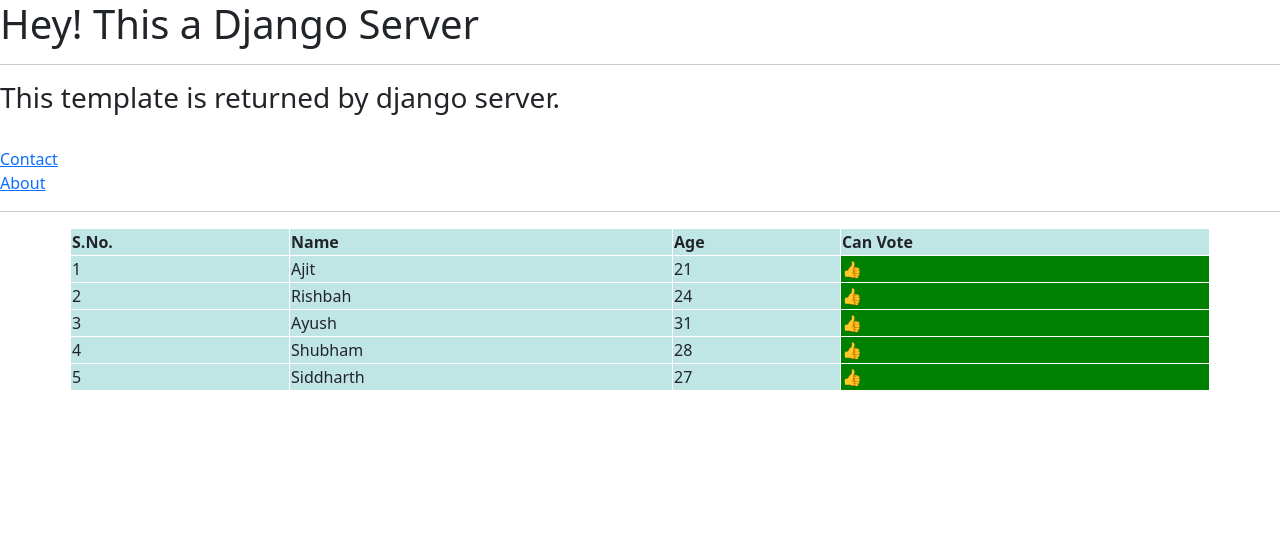
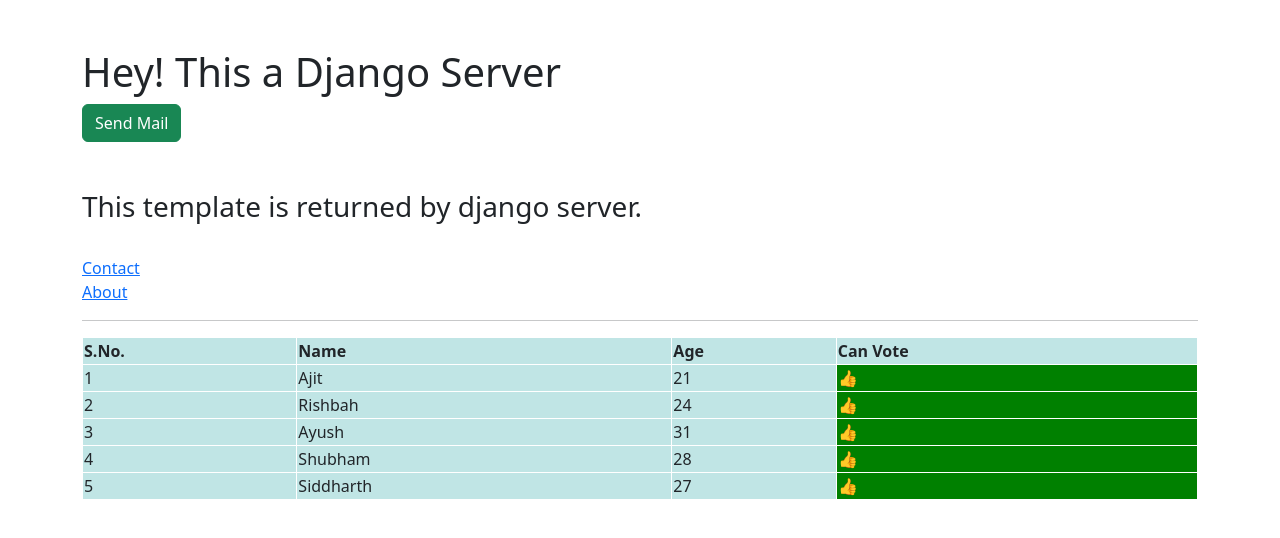
Before and after one commit to ajitdangiiiitianwork-rgb/Django-Practice, a Django app: page / in a window 1280 px wide. Shown: the top 538 px of the page. Run offline with Django 5.2, Linux system fonts and the light colour scheme.

Commit message:
Understood how to send e-mails

```diff
--- a/core/urls.py
+++ b/core/urls.py
@@ -23,6 +23,7 @@ from home.views import *
 from vege.views import *
 urlpatterns = [
     path('', home, name='home'),
+    path('send_email',send_email, name="send_email"),
     path('recipes/', recipe, name='recipes'),
     path('login_page/', login_page, name='login_page'),
     path('register_page/', register_page, name='register_page'),
--- a/home/templates/home/index.html
+++ b/home/templates/home/index.html
@@ -16,8 +16,11 @@
   </style>
 </head>
 <body>
+  <div class="container mt-5">
     <h1>Hey! This a Django Server</h1>
-  <hr>
+    <a href="{% url 'send_email' %}" class="btn btn-success">Send Mail</a>
+  </div>
+  <div class="container mt-5">
     <h3>This template is returned by django server.</h3>
     <br>
     <a href="/contact/">Contact</a>
@@ -46,5 +49,6 @@
     </tr>
     {% endfor %}
 </table>
+  </div>
 </body>
 </html>
--- a/home/views.py
+++ b/home/views.py
@@ -1,7 +1,12 @@
-from django.shortcuts import render
+from django.shortcuts import redirect, render
 from django.http import HttpResponse
+from .utils import send_mail_to_client
 
 # Create your views here.
+def send_email(request):
+  send_mail_to_client()
+  return redirect('/')
+
 def home(request):
   people = [
     {'name' : 'Ajit', 'age' : 21},
@@ -10,6 +15,8 @@ def home(request):
     {'name' : 'Shubham', 'age': 28},
     {'name' : 'Siddharth', 'age': 27},
   ]
+
+
   return render(request, 'home/index.html', context= {'peoples' : people})
 
 def contact(request):
```
Also changed, not shown: core/settings.py (+7 -0 lines), home/utils.py (+9 -0 lines). Lines whose indentation alone changed are shown as unchanged.
